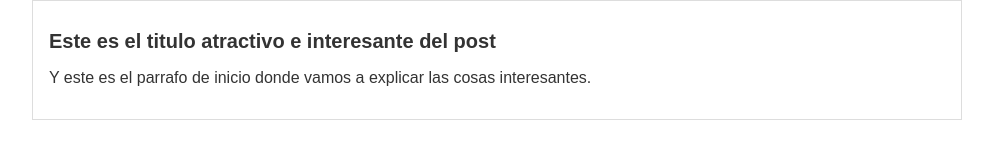
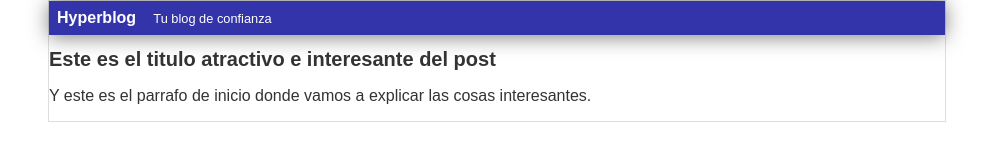
Before and after one commit to xRafaelUTM/hyperblog, a plain HTML site: page index.html in a window 1280 px wide. Shown: the whole page, without its empty margins (143-1136 px from the left). Drawn offline with Linux system fonts and the light colour scheme.

Commit message:
Finalizada la cabecea con diseno azul

```diff
--- a/css/styles.css
+++ b/css/styles.css
@@ -6,10 +6,29 @@ body
     margin: 0;
     padding: 0;
 }
+
+#cabecera
+{
+    background: #33A;
+    box-shadow: 0px 2px 20px 0px rgba(0,0,0,0.5);
+    color: white;
+    font-weight: bold;
+    margin: 0;
+    padding: 0.5em;
+}
+
+#cabecera #tagline
+{
+    padding: 0 0 0 1em;
+    font-weight: normal;
+    font-size: 0.8em;
+}
+
+
 #container
 {
     width: 70%;
-    padding: 1em;
+    padding: 0;
     text-align: left;
     border: 1px solid #DDD;
     margin:  0 auto;
--- a/index.html
+++ b/index.html
@@ -5,6 +5,10 @@
     </head>
     <body>
         <div id="container">
+            <div id="cabecera">
+                Hyperblog
+                <span id="tagline">Tu blog de confianza</span>
+            </div>
             <div id="post">
                 <h1>Este es el titulo atractivo e interesante del post</h1>
                 <p>Y este es el parrafo de inicio donde vamos a explicar las cosas interesantes.</p>
```
